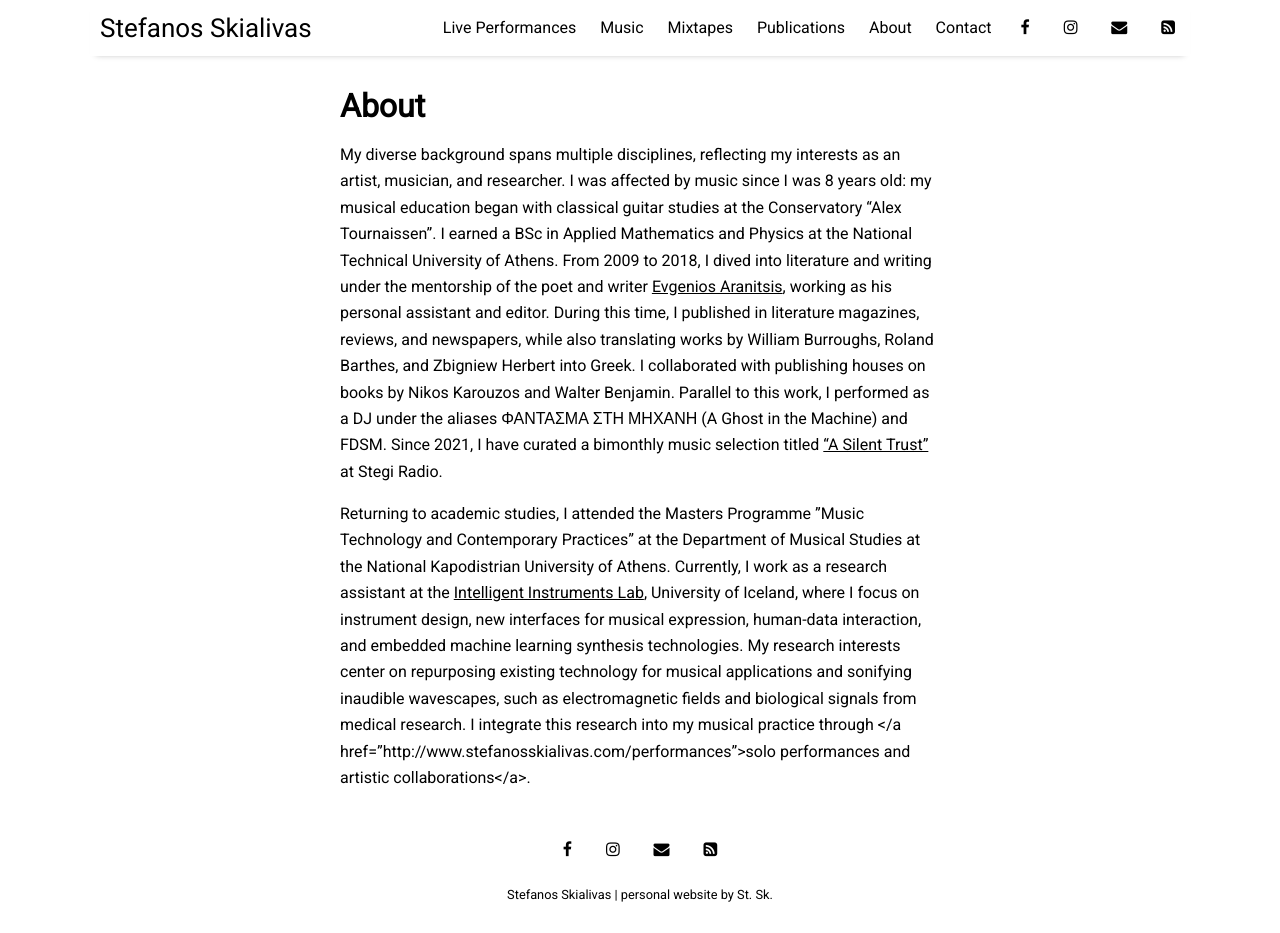
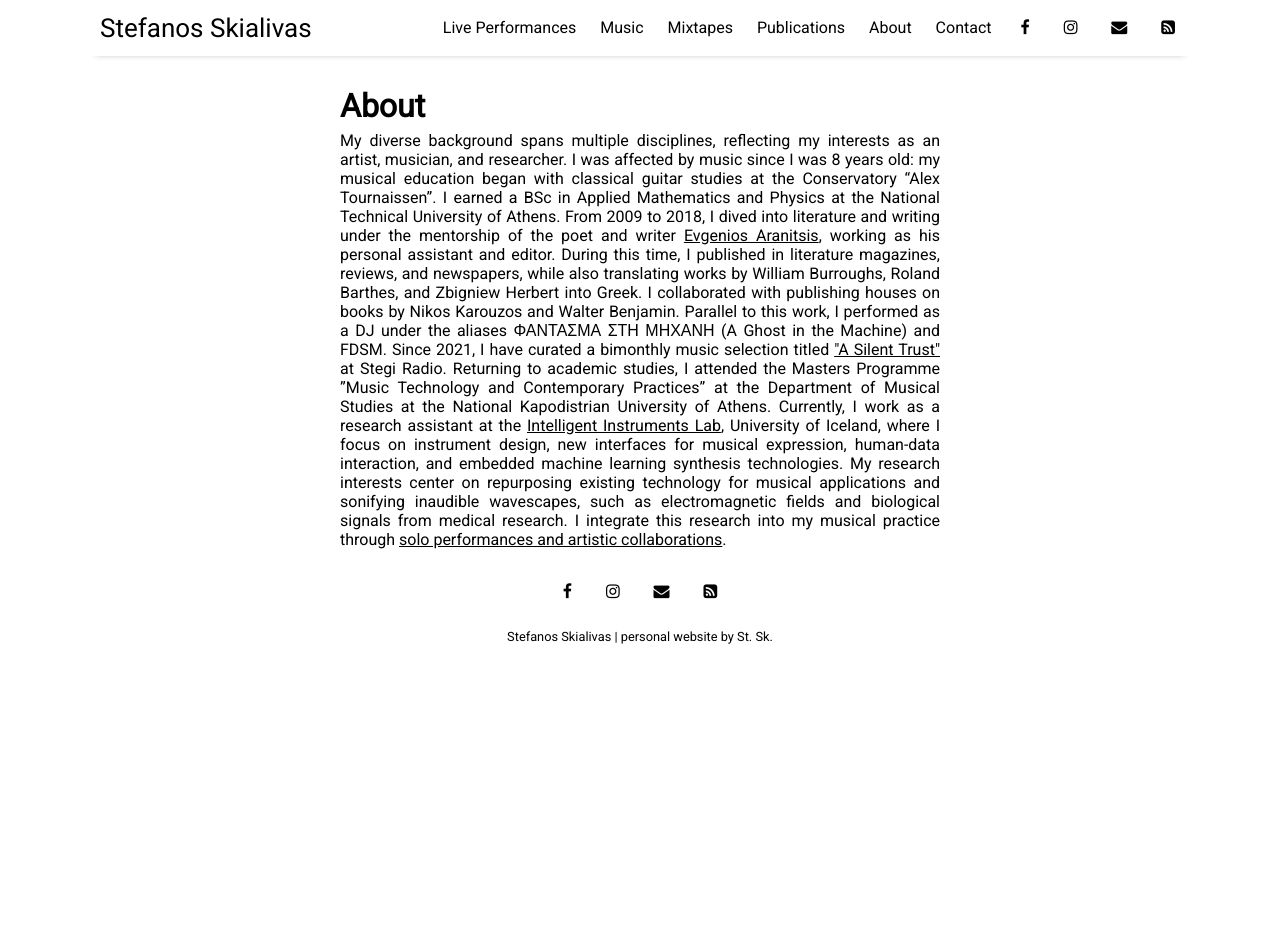
Before and after one commit to stefvasi/fdsm.github.io, a Jekyll site: the page built from pages/about.md, in a window 1280 px wide and 933 px high. Built offline with Jekyll 4.4.1, drawn with Linux system fonts in a browser that asks for light colours; nearby versions of some CDN libraries.

Commit message:
justified alignment in bio

```diff
--- a/pages/about.md
+++ b/pages/about.md
@@ -4,7 +4,10 @@ title: About
 permalink: /about
 ---
 
+
+<div style="text-align: justify">
 My diverse background spans multiple disciplines, reflecting my interests as an artist, musician, and researcher. I was affected by music since I was 8 years old: my musical education began with classical guitar studies at the Conservatory “Alex Tournaissen”. I earned a BSc in Applied Mathematics and Physics at the National Technical University of Athens. From 2009 to 2018, I dived into literature and writing under the mentorship of the poet and writer <a href="https://en.wikipedia.org/wiki/Evgenios_Aranitsis">
 Evgenios Aranitsis</a>, working as his personal assistant and editor. During this time, I published in literature magazines, reviews, and newspapers, while also translating works by William Burroughs, Roland Barthes, and Zbigniew Herbert into Greek. I collaborated with publishing houses on books by Nikos Karouzos and Walter Benjamin. Parallel to this work, I performed as a DJ under the aliases ΦΑΝΤΑΣΜΑ ΣΤΗ ΜΗΧΑΝΗ (A Ghost in the Machine) and FDSM. Since 2021, I have curated a bimonthly music selection titled <a herf="https://stegi.radio/artist/stefanos-skialivas">"A Silent Trust"</a> at Stegi Radio.
 
-Returning to academic studies, I attended the Masters Programme ”Music Technology and Contemporary Practices” at the Department of Musical Studies at the National Kapodistrian University of Athens. Currently, I work as a research assistant at the <a href="https://iil.is/">Intelligent Instruments Lab</a>, University of Iceland, where I focus on instrument design, new interfaces for musical expression, human-data interaction, and embedded machine learning synthesis technologies. My research interests center on repurposing existing technology for musical applications and sonifying inaudible wavescapes, such as electromagnetic fields and biological signals from medical research. I integrate this research into my musical practice through </a href="http://www.stefanosskialivas.com/performances">solo performances and artistic collaborations</a>.
+Returning to academic studies, I attended the Masters Programme ”Music Technology and Contemporary Practices” at the Department of Musical Studies at the National Kapodistrian University of Athens. Currently, I work as a research assistant at the <a href="https://iil.is/">Intelligent Instruments Lab</a>, University of Iceland, where I focus on instrument design, new interfaces for musical expression, human-data interaction, and embedded machine learning synthesis technologies. My research interests center on repurposing existing technology for musical applications and sonifying inaudible wavescapes, such as electromagnetic fields and biological signals from medical research. I integrate this research into my musical practice through <a href="http://www.stefanosskialivas.com/performances">solo performances and artistic collaborations</a>.
+</div>
```
